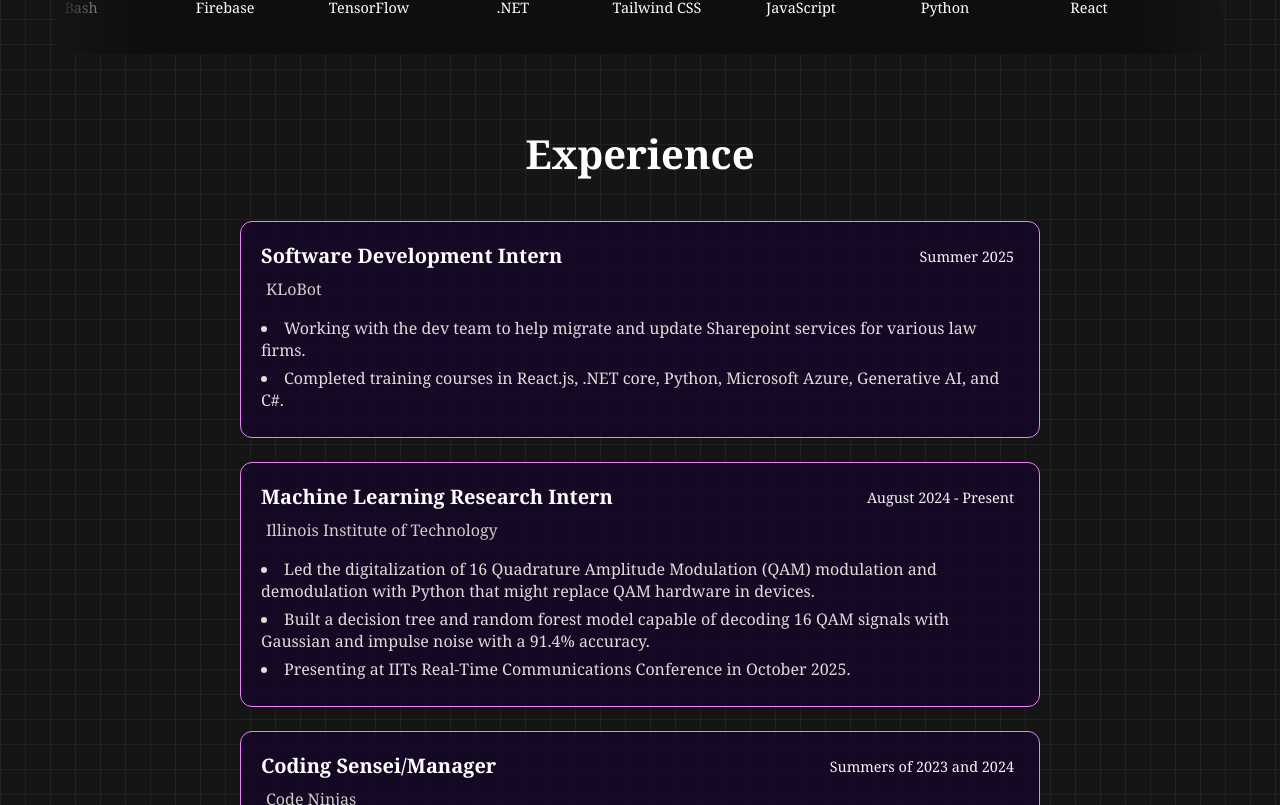
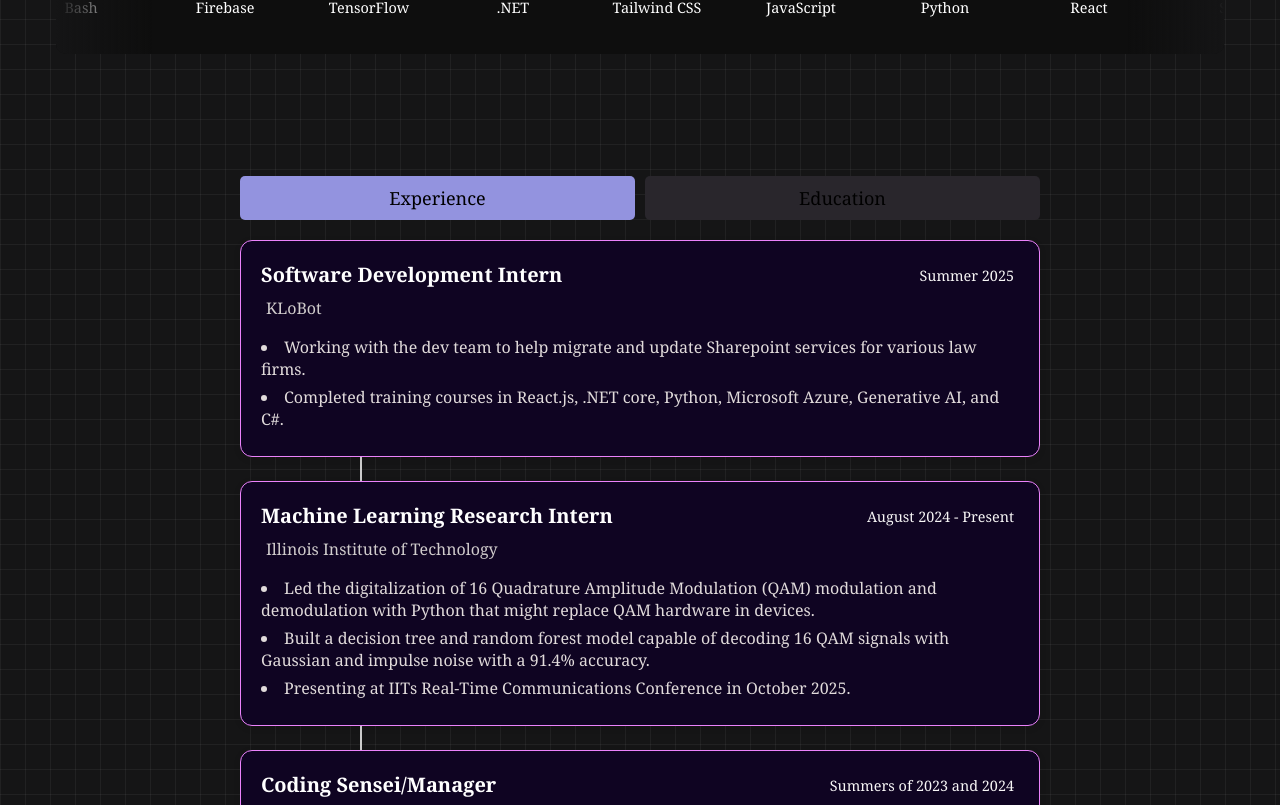
Before and after one commit to abar-1/personalWebsite, a Next.js app: page / in a window 1280 px wide. Shown: the part 655-1460 px from the top of the page. Built offline with nearby package versions, Linux system fonts and the light colour scheme.

Commit message:
Selector for education and experience

```diff
--- /dev/null
+++ b/src/app/Components/Education.css
@@ -0,0 +1,94 @@
+.edu-container {
+  position: relative;
+  margin-top: 20px;
+}
+
+.edu-container::before {
+  content: "";
+  position: absolute;
+  top: 0;
+  bottom: 0;
+  left: 15%;
+  width: 2px;
+  background: #ccc;
+}
+
+.schoolCard {
+  display: flex;
+  position: relative;
+  align-items: flex-start;
+  margin-bottom: 24px;
+  position: relative;
+  color: white;
+  font-family:Cambria, Cochin, Georgia, Times, 'Times New Roman', serif;
+  max-width: 800px;
+  width: 100%;
+  border: 1px solid #eb82fb;
+  background: rgb(15, 4, 34);
+  border-radius: 10px;
+  transition: 0.4s ease-in-out
+}
+
+.schoolCard:hover {
+  transform: scale(1.05);
+
+}
+
+.timeline-container::before {
+  content: "";
+  position: absolute;
+  top: 0;
+  bottom: 0;
+  left: 25%;          /* <-- 25% from left side */
+  width: 2px;         /* thickness of line */
+  background: #ccc;   /* line color */
+}
+
+.school-content {
+
+  color: white;
+  border-radius: 8px;
+  box-shadow: 0 2px 8px rgba(0,0,0,0.07);
+  padding: 15px 0px;
+  margin-left: 24px; /* space from the line */
+  width: 100%;
+  position: relative;
+  z-index: 1;
+}
+.school-header {
+  margin-bottom: 8px;
+}
+
+.school-name {
+  margin: 0;
+  font-size: 1.2rem;
+  font-weight: bold;
+}
+
+.school-major {
+  margin: 0;
+  font-size: 0.9rem;
+
+}
+
+.school-gradYear {
+  margin: 0;
+  position: absolute;
+  top: 15px;
+  right: 10;
+  font-size: 1.15rem;
+
+}
+
+.school-gpa {
+  font-size: 0.95rem;
+  margin-bottom: 8px;
+}
+
+.school-courses {
+  font-size: 0.92rem;
+}
+
+.course {
+  margin-right: 2px;
+}
--- /dev/null
+++ b/src/app/Components/Education.js
@@ -0,0 +1,55 @@
+import './Education.css';
+
+export default function Education() {
+  const schools = [
+    {
+      name: "Purdue University",
+      gradYear: "2029",
+      type: "BS",
+      major: "Data Science + Computer Science",
+      activities: "AFROTC",
+      GPA: "Don't have one yet",
+      relevantCourses: ["Multivariate Calculus", "Java Programming"]
+    },
+    {
+      name: "Illinois Mathematics and Science Academy",
+      gradYear: "2025",
+      type: "High School",
+      major: "Focus in Computer Science",
+      activities: "American Computer Science League, Debate",
+      GPA: "3.8",
+      relevantCourses: [
+        "Object Oriented Programming (Java)",
+        "Advanced Programming (Java)",
+        "CS Seminar: Machine Learning",
+        "CS Seminar: Cybersecurity & Linux",
+        "Calculus I & II",
+        "Physics: Calculus-Based Mechanics"
+      ],
+    }
+  ]
+
+  return (
+    <div className="edu-container">
+        {schools.map((schl, idx) => (
+          <div key={idx} className="schoolCard">
+
+            <div className="school-content">
+              <div className="school-header">
+                <h2 className="school-name">{schl.name}</h2>
+                <h5 className="school-major">{schl.major}, {schl.type}</h5>
+                <p className="school-gradYear">{schl.gradYear}</p>
+              </div>
+              <p className="school-gpa">GPA: {schl.GPA}</p>
+              <div className="school-courses">
+                <span>Relevant Courses: </span>
+                {schl.relevantCourses.map((course, idx) => (
+                  <span key={idx} className="course">{course}{idx < schl.relevantCourses.length - 1 ? ', ' : ''}</span>
+                ))}
+              </div>
+            </div>
+          </div>
+        ))}
+    </div>
+  )
+}
--- a/src/app/Components/Experience.css
+++ b/src/app/Components/Experience.css
@@ -13,17 +13,30 @@
 
 .experience-section {
     display: flex;
+    margin: 20px 40px;
     flex-direction: column;
     align-items: center;
-    padding: 40px 20px;
-
-    min-height: 100vh;
+    position: relative;
+    padding: 0;
+  }
+  .experience-section::before {
+    content: "";
+    position: absolute;
+    top: 0;
+    bottom: 0;
+    left: 15%;
+    width: 2px;
+    background: #ccc;
+    z-index: 1;
   }
 
+
   .experience-card {
+    position: relative;
+    z-index: 2;
     width: 100%;
     max-width: 800px;
-    background: rgb(20, 6, 42, 0.8);
+    background: rgb(15, 4, 34);
     border: 1px solid #eb82fb;
     border-radius: 12px;
     padding: 20px;
@@ -31,6 +44,11 @@
     box-shadow: 0 2px 8px rgba(0, 0, 0, 0.06);
     transition: 0.4s ease-in-out
   }
+
+  .experience-card:last-child {
+    margin-bottom: 0;
+  }
+
   .experience-card:hover {
     transform: scale(1.05);
   }
--- a/src/app/Components/Experience.js
+++ b/src/app/Components/Experience.js
@@ -44,7 +44,7 @@
 
   return (
     <div>
-        <h1 className="heading">Experience</h1>
+        {/* <h1 className="heading">Experience</h1> */}
         <section className="experience-section" id="experience">
         {experiences.map((exp, idx) => (
             <div key={idx} className="experience-card">
--- a/src/app/Components/Projects.css
+++ b/src/app/Components/Projects.css
@@ -32,7 +32,7 @@
 
   /* Individual project card */
   .project-card {
-    background: rgb(20, 6, 42, 0.8);
+    background: rgb(15, 4, 34);
     color: #ffffff;
     border-radius: 1rem;
     padding: 1.5rem;
--- a/src/app/Components/personalCard.css
+++ b/src/app/Components/personalCard.css
@@ -6,33 +6,18 @@
   font-family: Cambria, Cochin, Georgia, Times, 'Times New Roman', serif;
   color: white;
   padding: 2rem;
-  background: rgb(20, 6, 42, 0.8);
+  background: rgb(15, 4, 34);
   display: flex;
   flex-direction: row;
   gap: 2rem;
   align-items: center;
   justify-content: center;
+
 }
 
 p {
   padding: 5px;
   margin-left: 1rem;
-}
-
-button {
-  background-color: rgb(81, 15, 81);
-  color: white;
-  padding: 10px;
-  border-radius: 5px;
-  border: 1px solid black;
-  margin: 1rem;
-  width: 8rem;
-  font-family: Cambria, Cochin, Georgia, Times, 'Times New Roman', serif;
-}
-
-button:hover {
-  background:rgb(64, 9, 64);
-  cursor: pointer;
 }
 
 .pfp img {
--- /dev/null
+++ b/src/app/Components/selector.css
@@ -0,0 +1,40 @@
+.container1 {
+    display: flex;
+    flex-direction: column;
+    margin: auto;
+    align-items: center;
+    justify-content: center;
+    background: none;
+    padding: 50px;
+    widtH: 90%;
+    max-width: 1200px;
+    border-radius: 10px;;
+}
+
+.optionButtons {
+    display: flex;
+    border-radius: 10px;
+    width: 100%;
+    max-width: 800px;
+
+    gap: 10px;
+
+}
+
+.selection {
+    padding: 10px;
+    border: none;
+    font-family: Cambria, Cochin, Georgia, Times, 'Times New Roman', serif;
+    font-size: large;
+    border-radius: 5px;
+    background-color: rgb(41, 38, 44);
+    width: 100%;
+    transition: 0.3s ease-in-out all;
+    cursor: pointer;
+}
+
+
+.active1 {
+    cursor: pointer;
+    background-color: rgb(147, 147, 223);
+}
--- /dev/null
+++ b/src/app/Components/selector.js
@@ -0,0 +1,45 @@
+"use client";
+import { useState, useEffect } from 'react';
+
+import './selector.css';
+import Experience from './Experience';
+import Education from './Education';
+
+
+export default function Selector() {
+    const [selected, setSelected] = useState("experience");
+
+    const handleClick = (newVal) => {
+        if(selected === newVal) {
+            return
+        }else {
+            setSelected(newVal);
+        }
+
+    }
+
+    useEffect(() => {
+        console.log(selected);
+    },[selected])
+  return (
+
+    <div className="container1">
+        <div className="optionButtons">
+            <button className={selected === 'experience' ? "selection active1" : "selection"} onClick={() => handleClick("experience")}>
+                Experience
+            </button>
+            <button className={selected === 'education' ? "selection active1" : "selection"} onClick={() => handleClick("education")}>
+                Education
+            </button>
+        </div>
+        <div className="content">
+            {selected === "experience" ? (
+                <Experience />
+            ) :
+            (
+                <Education />
+            )}
+        </div>
+    </div>
+  )
+}
--- a/src/app/page.js
+++ b/src/app/page.js
@@ -4,6 +4,7 @@
 import Experience from "./Components/Experience";
 import BottomNav from "./Components/BottomNav";
 import Projects from "./Components/Projects";
+import Selector from "./Components/selector";
 
 
 export default function HomePage() {
@@ -16,11 +17,13 @@
         <body>
 
           <div className="landing">
-          <PersonalCard />
-          <Tools />
+            <PersonalCard />
+            <Tools />
           </div>
 
-          <Experience />
+          <Selector />
+
+
           <Projects />
           <BottomNav />
         </body>
```
